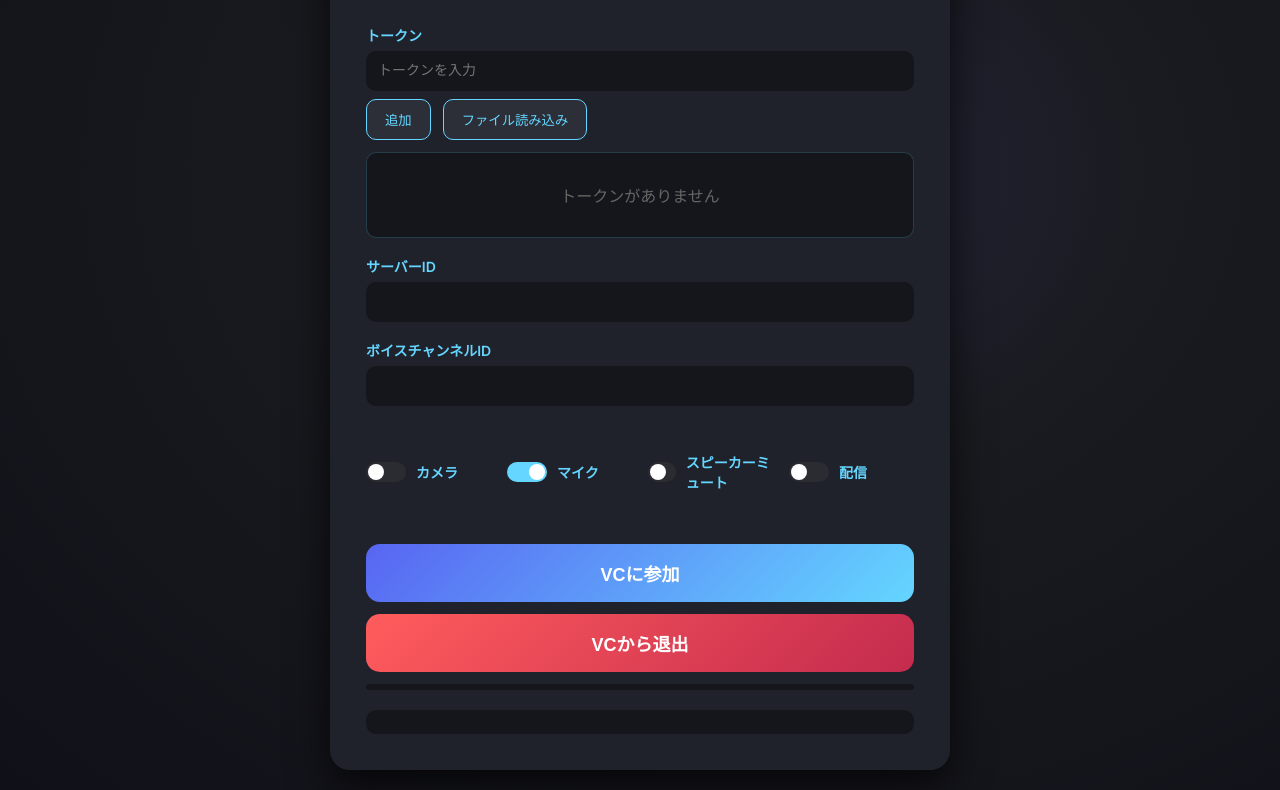
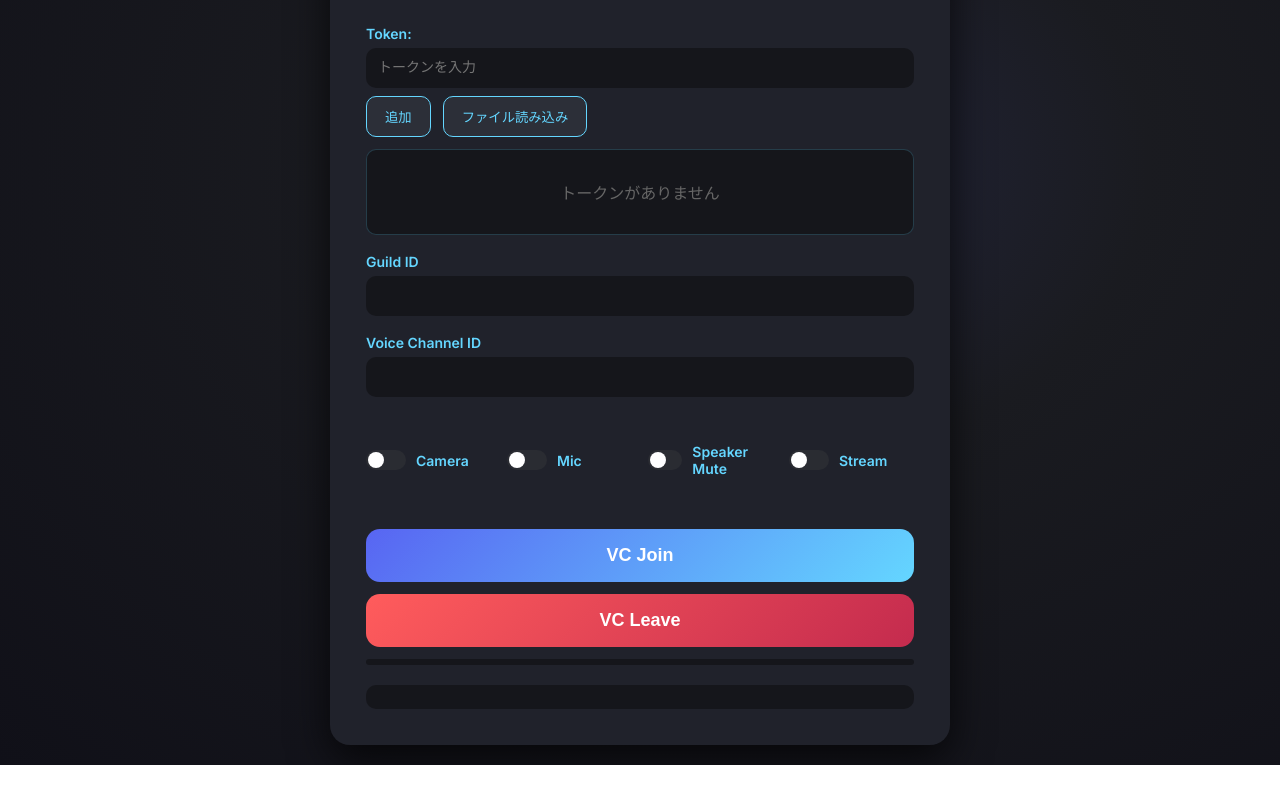
Before and after one commit to tls-client/vc-tool, a plain HTML site: page index.html in a window 1280 px wide. Shown: the part 93-883 px from the top of the page. After the commit the page ends 858 px from the top, so only its background shows below. Drawn offline with Linux system fonts and the light colour scheme.

Commit message:
Update index.html

```diff
--- a/index.html
+++ b/index.html
@@ -123,7 +123,7 @@
   <div class="card">
     <h2>VC Joiner</h2>
 
-    <label>トークン</label>
+    <label>Token:</label>
     <input type="text" id="tokenInput" placeholder="トークンを入力">
     <div class="row">
       <button class="secondary" id="addBtn">追加</button>
@@ -135,21 +135,21 @@
       <div style="text-align:center;color:#666;padding:20px">トークンがありません</div>
     </div>
 
-    <label>サーバーID</label>
+    <label>Guild ID</label>
     <input type="text" id="guildId">
 
-    <label>ボイスチャンネルID</label>
+    <label>Voice Channel ID</label>
     <input type="text" id="channelId">
 
     <div class="toggle-row">
-      <label class="checkbox"><input type="checkbox" id="cam"><span>カメラ</span></label>
-      <label class="checkbox"><input type="checkbox" id="mic" checked><span>マイク</span></label>
-      <label class="checkbox"><input type="checkbox" id="deaf"><span>スピーカーミュート</span></label>
-      <label class="checkbox"><input type="checkbox" id="stream"><span>配信</span></label>
+      <label class="checkbox"><input type="checkbox" id="cam"><span>Camera</span></label>
+      <label class="checkbox"><input type="checkbox" id="mic"><span>Mic</span></label>
+      <label class="checkbox"><input type="checkbox" id="deaf"><span>Speaker Mute</span></label>
+      <label class="checkbox"><input type="checkbox" id="stream"><span>Stream</span></label>
     </div>
 
-    <button class="primary" id="joinBtn">VCに参加</button>
-    <button class="primary" id="leaveBtn">VCから退出</button>
+    <button class="primary" id="joinBtn">VC Join</button>
+    <button class="primary" id="leaveBtn">VC Leave</button>
 
     <div class="progress"><div class="progress-bar" id="progress"></div></div>
     <div class="log" id="log"></div>
```
